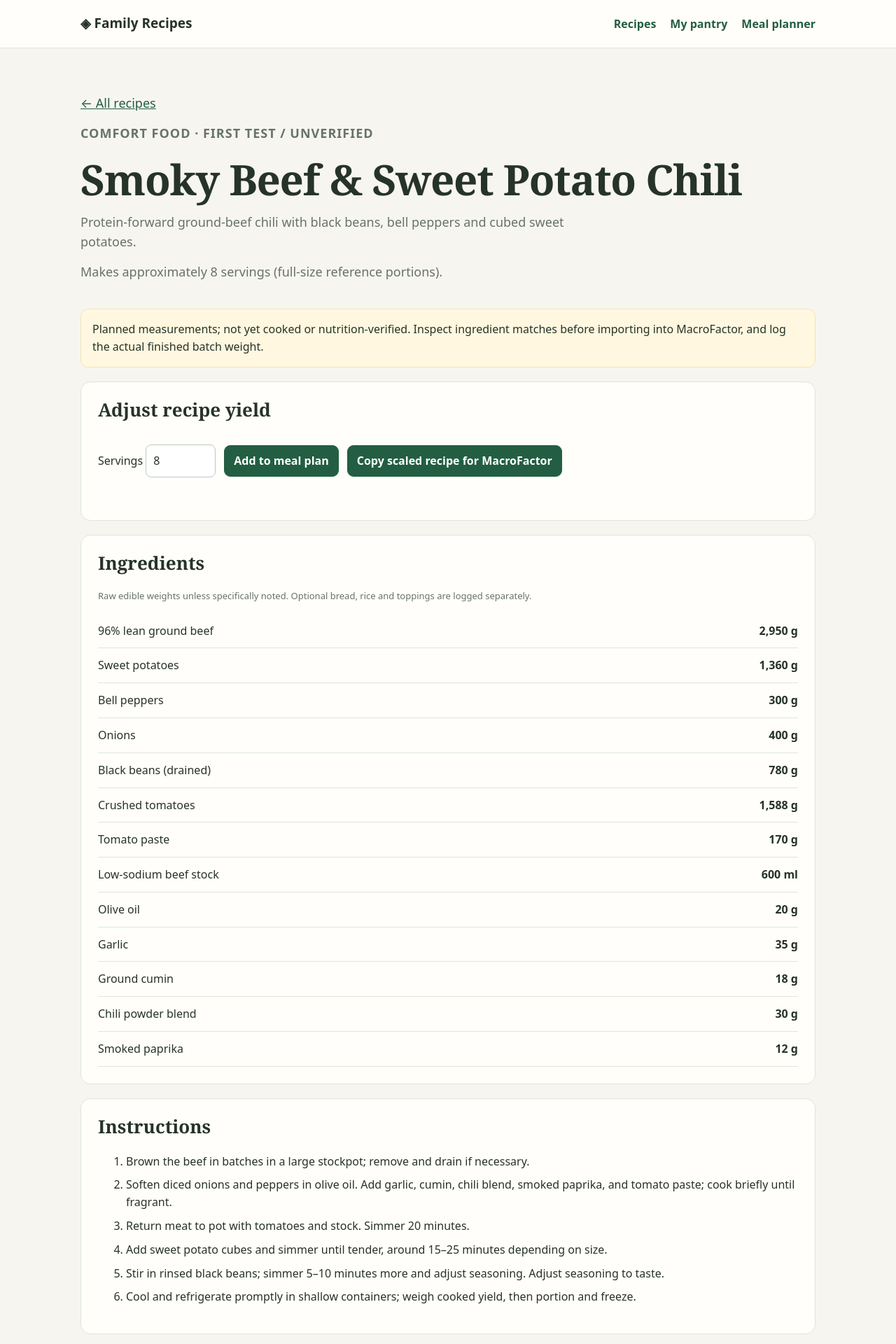
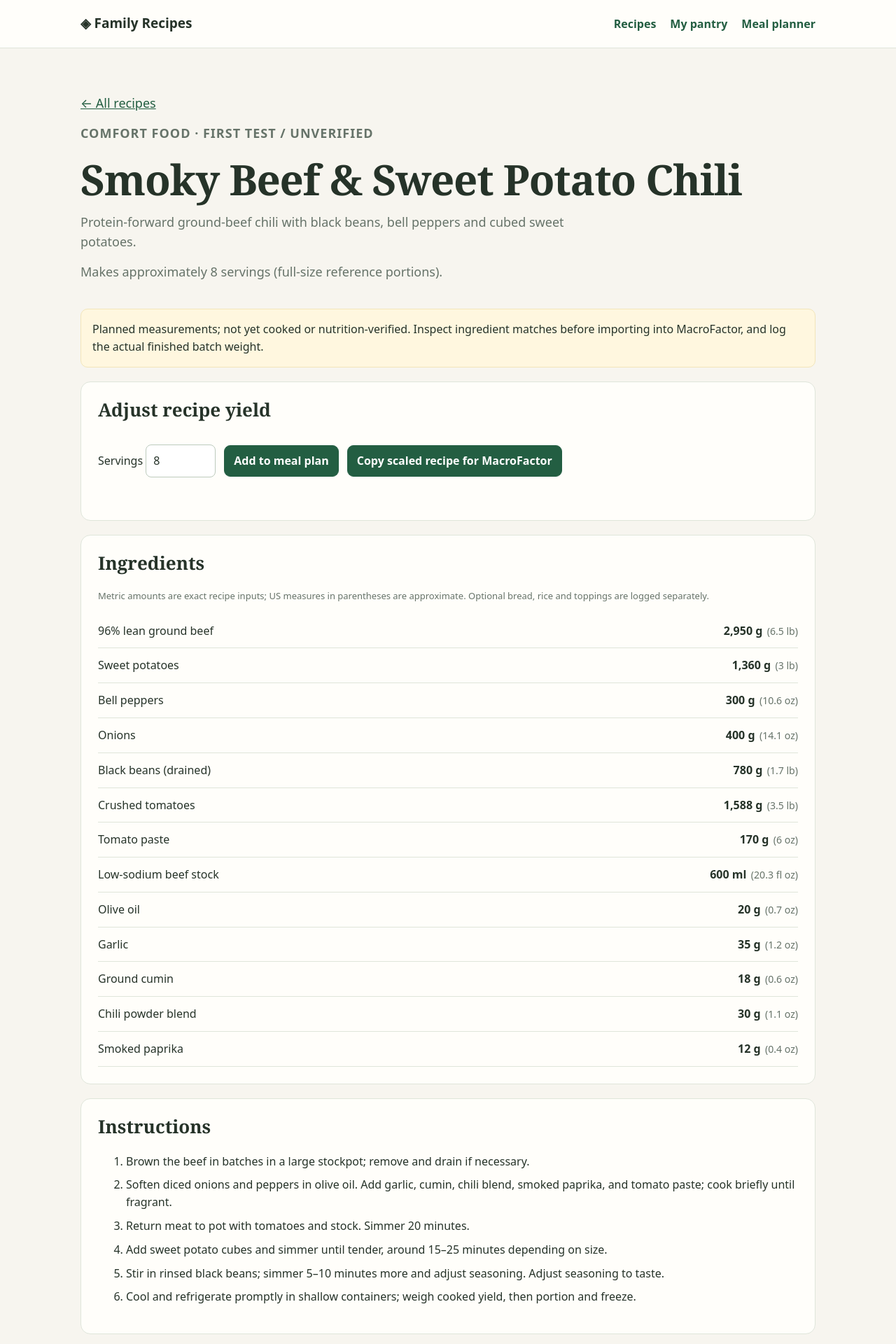
Before and after one commit to cbaum228/family-recipes, a Jekyll site: the page built from _recipes/beef-sweet-potato-chili.md, in a window 1280 px wide. Shown: the top 1920 px of the page at 70% size. Built offline with Jekyll 4.4.1, drawn with Linux system fonts in a browser that asks for light colours.

Commit message:
Always show US-unit equivalents beside metric recipe ingredients

```diff
--- a/_layouts/recipe.html
+++ b/_layouts/recipe.html
@@ -16,9 +16,17 @@ layout: default
 <p id="recipe-feedback" class="muted" role="status"></p>
 </section>
 {% endif %}
-<section class="panel"><h2>Ingredients</h2><p class="muted">Raw edible weights unless specifically noted. Optional bread, rice and toppings are logged separately.</p>
+<section class="panel"><h2>Ingredients</h2><p class="muted">Metric amounts are exact recipe inputs; US measures in parentheses are approximate. Optional bread, rice and toppings are logged separately.</p>
 <div id="recipe-ingredients">
-{% for i in page.ingredients %}<div class="ingredient-row" data-name="{{ i.name | escape }}" data-amount="{{ i.amount }}" data-unit="{{ i.unit | escape }}"><span>{{ i.name | escape }}{% if i.note %}<small> — {{ i.note | escape }}</small>{% endif %}</span><strong class="scaled-amount">{{ i.amount }} {{ i.unit }}</strong></div>{% endfor %}
+{% for i in page.ingredients %}
+<div class="ingredient-row" data-name="{{ i.name | escape }}" data-amount="{{ i.amount }}" data-unit="{{ i.unit | escape }}">
+  <span>{{ i.name | escape }}{% if i.note %}<small> — {{ i.note | escape }}</small>{% endif %}</span>
+  <span class="ingredient-measure">
+    <strong class="scaled-amount">{{ i.amount }} {{ i.unit }}</strong>
+    <span class="us-equivalent">({% if i.unit == 'g' %}{% if i.amount >= 453.59237 %}{{ i.amount | divided_by: 453.59237 | round: 1 }} lb{% else %}{{ i.amount | divided_by: 28.349523125 | round: 1 }} oz{% endif %}{% elsif i.unit == 'ml' %}{{ i.amount | divided_by: 29.5735295625 | round: 1 }} fl oz{% endif %})</span>
+  </span>
+</div>
+{% endfor %}
 </div></section>
 <section class="panel"><h2>Instructions</h2><ol>{% for s in page.steps %}<li>{{ s | escape }}</li>{% endfor %}</ol></section>
 {% if page.status != 'needs-reconstruction' %}
--- a/assets/app.js
+++ b/assets/app.js
@@ -5,6 +5,18 @@ const KEY="family-recipes-household-v2";
 const $=id=>document.getElementById(id);
 const el=(tag,text,cls)=>{const n=document.createElement(tag);if(text!==undefined&&text!==null)n.textContent=String(text);if(cls)n.className=cls;return n};
 const fmt=(n,u)=>new Intl.NumberFormat("en-US",{maximumFractionDigits:n<10?1:0}).format(Math.max(0,n))+" "+u;
+/** US display values are informational only. Recipe math always uses grams or milliliters. */
+const usEquivalent=(quantity,unit)=>{
+  const n=Number(quantity);
+  if(!Number.isFinite(n)||n<0)return "";
+  let value,label;
+  if(unit==="g"){
+    if(n>=453.59237){value=n/453.59237;label="lb"}
+    else{value=n/28.349523125;label="oz"}
+  }else if(unit==="ml"){value=n/29.5735295625;label="fl oz"}
+  else return "";
+  return new Intl.NumberFormat("en-US",{maximumFractionDigits:1}).format(value)+" "+label;
+};
 const ID=()=>typeof crypto!=="undefined"&&crypto.randomUUID?crypto.randomUUID():String(Date.now())+Math.random().toString(36).slice(2);
 const validServings=n=>{const v=Number(n);return Number.isFinite(v)&&v>=.5&&v<=50?Math.round(v*2)/2:null};
 const empty=()=>({version:3,lots:[],plan:[],cooked:[],shopping:[]});
@@ -228,7 +240,7 @@ function initIndex(){const search=$("recipe-search"),cards=[...document.querySel
 function initRecipe(){
  const wrapper=$("recipe-controls");if(!wrapper)return;
  const id=wrapper.dataset.id,base=Number(wrapper.dataset.base),input=$("recipe-servings"),rows=[...document.querySelectorAll(".ingredient-row")];
- const scale=()=>{const servings=validServings(input.value)||base;for(const row of rows)row.querySelector(".scaled-amount").textContent=fmt(Number(row.dataset.amount)*servings/base,row.dataset.unit)};
+ const scale=()=>{const servings=validServings(input.value)||base;for(const row of rows){const amount=Number(row.dataset.amount)*servings/base;row.querySelector(".scaled-amount").textContent=fmt(amount,row.dataset.unit);const secondary=row.querySelector(".us-equivalent");if(secondary)secondary.textContent="("+usEquivalent(amount,row.dataset.unit)+")"}};
  input.addEventListener("input",scale);
  $("add-recipe-plan").addEventListener("click",()=>{const servings=validServings(input.value);if(servings===null){message("recipe-feedback","Enter 0.5–50 family servings.");return}state.plan.push({id:ID(),recipeId:id,servings,day:""});save();message("recipe-feedback","Added to meal planner on this device.")});
  $("copy-recipe").addEventListener("click",async()=>{const servings=validServings(input.value)||base,lines=[document.querySelector("h1").textContent,servings+" family servings","Ingredients:",...rows.map(row=>fmt(Number(row.dataset.amount)*servings/base,row.dataset.unit)+" "+row.dataset.name),"Instructions:",...[...document.querySelectorAll(".panel ol li")].map((n,j)=>(j+1)+". "+n.textContent)];try{await copy(lines.join("\n"));message("recipe-feedback","Scaled recipe copied for MacroFactor AI import.")}catch(_){message("recipe-feedback","Clipboard unavailable on this device.")}});
--- a/assets/style.css
+++ b/assets/style.css
@@ -17,3 +17,9 @@ input,select{font:inherit;max-width:100%;padding:10px;border:1px solid #bdcbbd;b
 #cooking-history details{border-bottom:1px solid var(--edge);padding:10px 0}
 #cooking-history summary{cursor:pointer;font-weight:600}
 #cooking-history p{overflow-wrap:anywhere}
+
+/* Permanent US-unit helper beside precise metric recipe quantities. */
+.ingredient-measure{display:flex;align-items:baseline;justify-content:flex-end;gap:.4rem;flex-wrap:wrap;text-align:right}
+.ingredient-measure .scaled-amount{white-space:nowrap}
+.ingredient-measure .us-equivalent{font-size:.88em;color:var(--muted);white-space:nowrap;font-weight:400}
+@media(max-width:650px){.ingredient-measure{flex-direction:column;align-items:flex-end;gap:0}}
```
Also changed, not shown: README.md.
